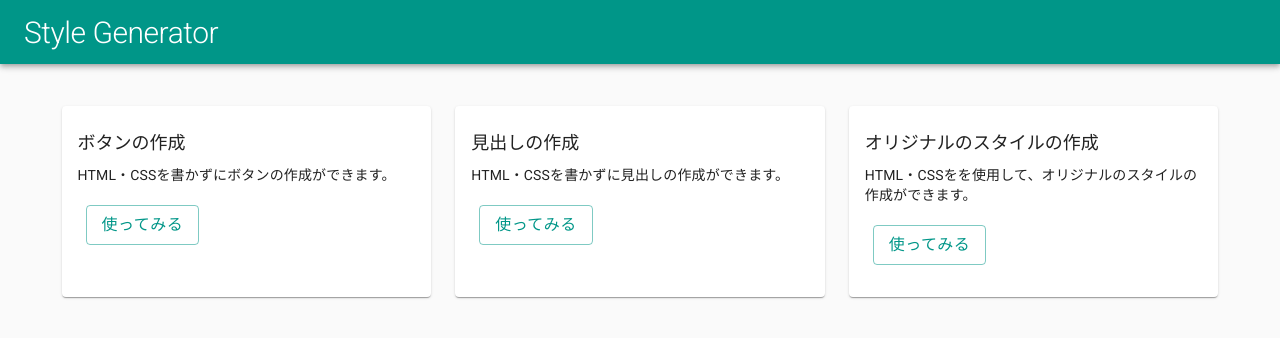
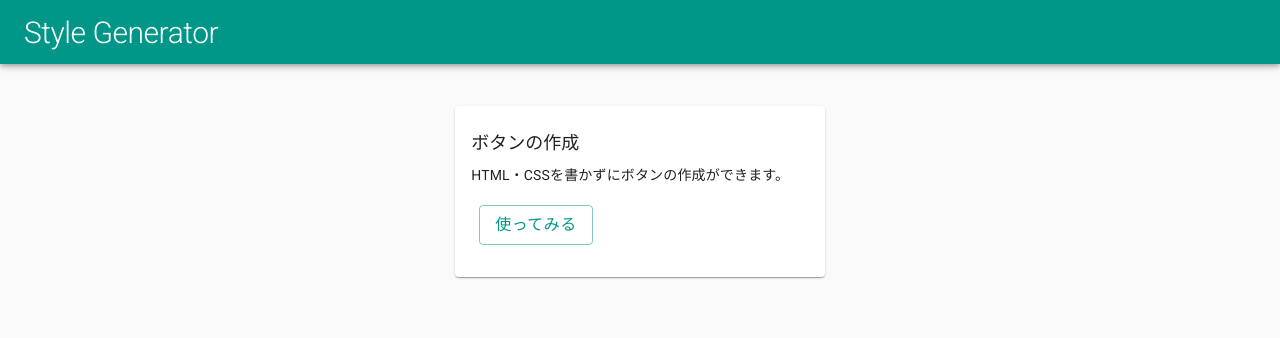
Before and after one commit to Yota-K/html-css-style-generator, a Next.js app: page / in a window 1280 px wide. Shown: the top 338 px of the page. Built offline with nearby package versions, Linux system fonts and the light colour scheme.

Commit message:
[トップ]リリース前の機能のカードをコメントアウト。

```diff
--- a/src/components/Pages/FrontPage/index.tsx
+++ b/src/components/Pages/FrontPage/index.tsx
@@ -9,16 +9,16 @@ const cardData: CardDataProps[] = [
     description: 'HTML・CSSを書かずにボタンの作成ができます。',
     path: 'create-button',
   },
-  {
-    heading: '見出しの作成',
-    description: 'HTML・CSSを書かずに見出しの作成ができます。',
-    path: 'create-heading',
-  },
-  {
-    heading: 'オリジナルのスタイルの作成',
-    description: 'HTML・CSSをを使用して、オリジナルのスタイルの作成ができます。',
-    path: 'create-original-style',
-  },
+  /* {                                                                                                          */
+  /*   heading: '見出しの作成',                                                                           */
+  /*   description: 'HTML・CSSを書かずに見出しの作成ができます。',                            */
+  /*   path: 'create-heading',                                                                                  */
+  /* },                                                                                                         */
+  /* {                                                                                                          */
+  /*   heading: 'オリジナルのスタイルの作成',                                                      */
+  /*   description: 'HTML・CSSをを使用して、オリジナルのスタイルの作成ができます。', */
+  /*   path: 'create-original-style',                                                                           */
+  /* },                                                                                                         */
 ];
 
 export const FrontPage = () => {
```
